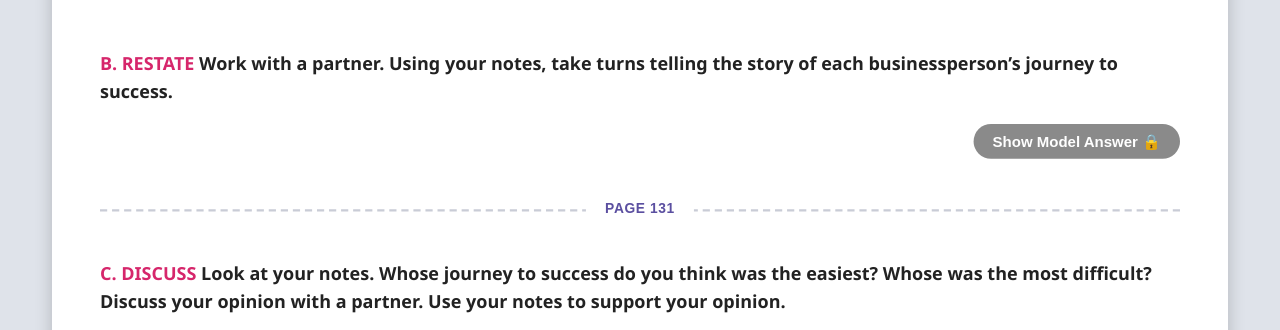
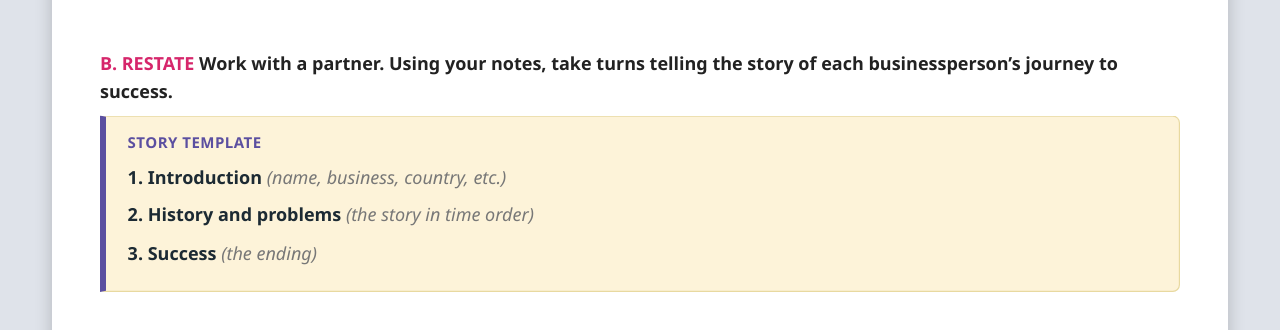
Before and after one commit to mm53899/M6-LS-Presentations, a plain HTML site: page Assets/Unit6_Pages126-139/index.html in a window 1280 px wide. Shown: the part 6714-7044 px from the top of the page. Drawn offline with Linux system fonts and the light colour scheme.

Commit message:
Update index.html

```diff
--- a/Assets/Unit6_Pages126-139/index.html
+++ b/Assets/Unit6_Pages126-139/index.html
@@ -208,6 +208,11 @@ mark.user-highlight{background:#fff176;padding:0 1px;}
 .vocabcols{display:flex;gap:26px;flex-wrap:wrap;font-size:14px;}
 .vocabcols>div{flex:1;min-width:130px;}
 .vocabcols>div>div{margin:3px 0;}
+.storytemplate{background:var(--cream);border:1px solid var(--creamborder);border-left:5px solid var(--purple);border-radius:0 6px 6px 0;padding:12px 18px;margin:8px 0 14px;}
+.storytemplate .stt-title{font-weight:800;color:var(--purple);text-transform:uppercase;letter-spacing:.4px;font-size:12.5px;margin-bottom:6px;}
+.storytemplate .stt-part{margin:8px 0;font-size:15px;}
+.storytemplate .stt-part b{color:var(--navy);}
+.storytemplate .stt-part i{color:#777;}
 
 </style>
 </head>
@@ -399,8 +404,12 @@ mark.user-highlight{background:#fff176;padding:0 1px;}
 
 <div class="exblock" id="s130b">
 <h3 class="exline"><span class="exlabel">B. Restate</span> Work with a partner. Using your notes, take turns telling the story of each businessperson’s journey to success.</h3>
-<div id="ex130b" class="exwrap"><p><span class="model-ans">Possible answer: Scott Nash didn’t make a profit for 20 years and there was an economic crisis in 2009 that really scared him. But he grew his company slowly and focused on protecting the environment and his customers, and now his company makes more than $200 million every year.</span></p></div>
-<div class="btnrow"><button class="revealbtn model" data-group="p130" onclick="toggleAnswers(this,'ex130b','p130')">Show Model Answer</button></div></div>
+<div class="storytemplate">
+<div class="stt-title">Story template</div>
+<div class="stt-part"><b>1. Introduction</b> <i>(name, business, country, etc.)</i></div>
+<div class="stt-part"><b>2. History and problems</b> <i>(the story in time order)</i></div>
+<div class="stt-part"><b>3. Success</b> <i>(the ending)</i></div>
+</div></div>
 
 <div class="page-divider"><span>PAGE 131</span></div><div id="p131" class="page-anchor"></div>
 <div class="exblock" id="s131a">
```
